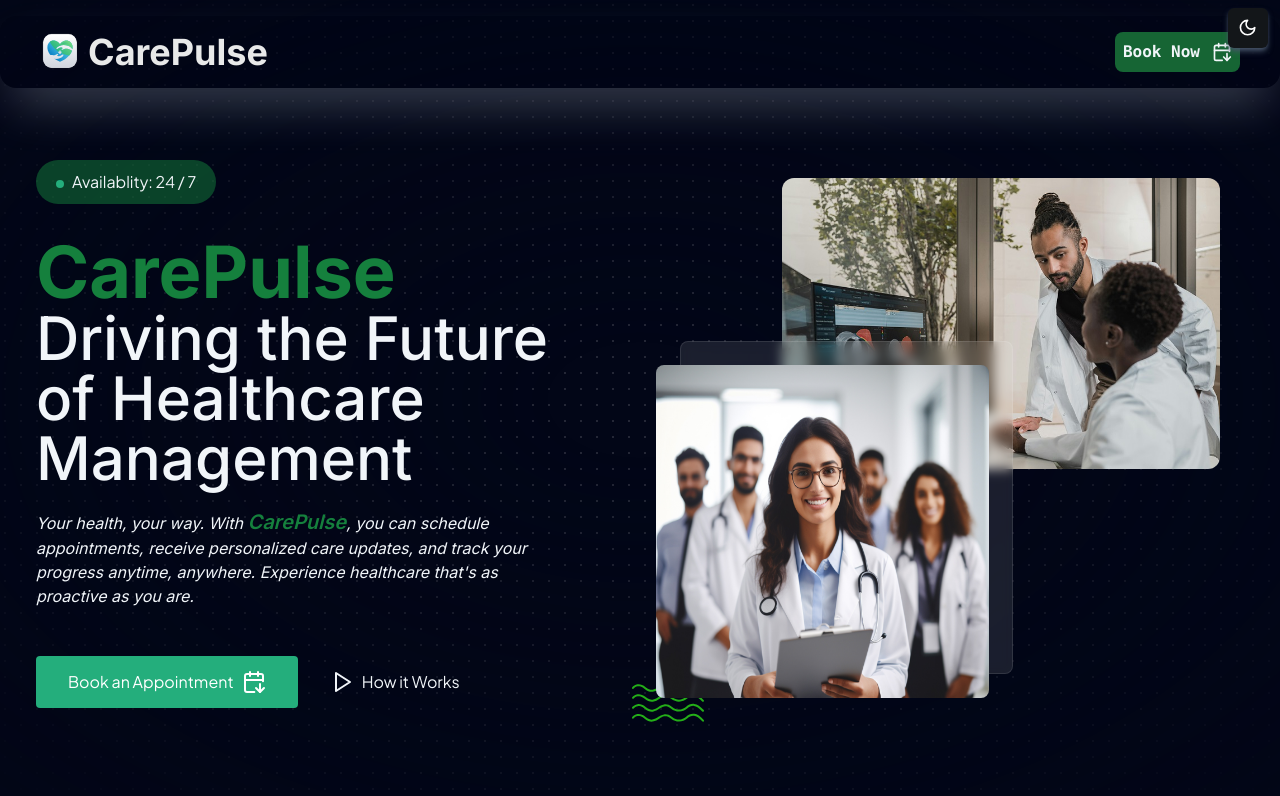
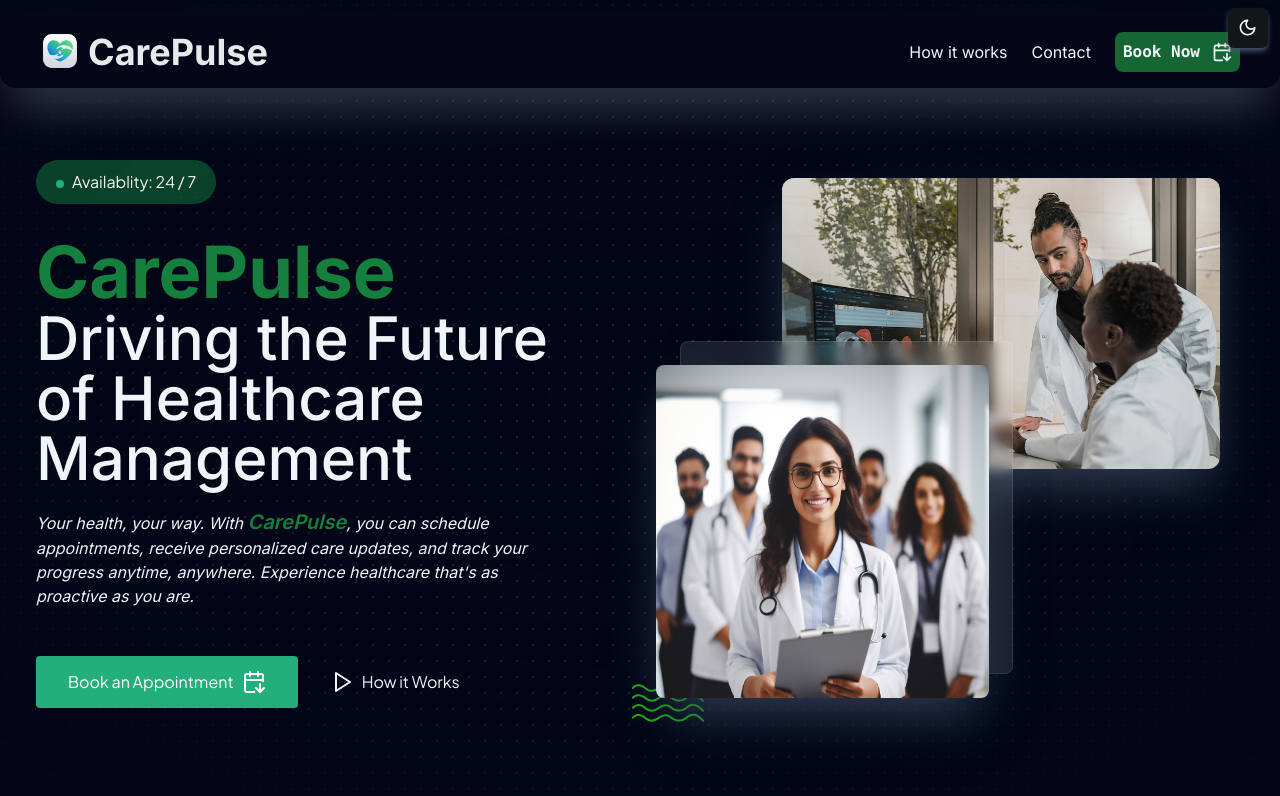
Before and after one commit to YousfiHamza/vitalpath, a Next.js app: page / in a window 1280 px wide. Shown: the top 796 px of the page. Built offline with nearby package versions, Linux system fonts and the light colour scheme.

Commit message:
feat: Navbar (reusable now) + styles refactorings

```diff
--- a/app/admin/page.tsx
+++ b/app/admin/page.tsx
@@ -2,8 +2,10 @@ import Image from "next/image";
 import Link from "next/link";
 import dynamic from "next/dynamic";
 
+import { AdminPanel } from "@/components/sections/AdminPanel";
+import { Navbar } from "@/components/modules/Navbar";
+
 import { getRecentAppointmentList } from "@/lib/actions/appointment.actions";
-import { AdminPanel } from "@/components/sections/AdminPanel";
 
 const LogoutButton = dynamic(
   () => import("@/components/ui/LogoutButton").then(mod => mod.LogoutButton),
@@ -12,28 +14,27 @@ const LogoutButton = dynamic(
   },
 );
 
+const links = [
+  {
+    href: "https://hamza.yousfi.dev",
+    label: "Contact",
+  },
+];
+
 export default async function AdminPage() {
   const appointments = await getRecentAppointmentList();
 
   return (
-    <div className="relative mx-auto flex max-w-7xl flex-col space-y-7">
-      <header className="admin-header flex justify-between">
-        <Link href="/" className="flex h-10 flex-1 items-center gap-2">
-          <Image
-            src="/assets/icons/logo-icon.svg"
-            height={1000}
-            width={1000}
-            alt="patient"
-            className="h-10 w-fit"
-          />{" "}
-          <span className="font-inter text-4xl font-bold text-slate-600 dark:text-light-200">
-            CarePulse
-          </span>
-        </Link>
+    <>
+      {/* Dotted Background */}
+      <div className="absolute bottom-0 left-0 top-0 flex min-h-full w-full items-center justify-center bg-dot-black/[0.3] dark:bg-dot-white/[0.4]">
+        <div className="bg-theme [mask-image:dark:radial-gradient(ellipse_at_center,transparent_50%,black)] pointer-events-none absolute inset-0 flex items-center justify-center [mask-image:radial-gradient(ellipse_at_center,transparent_10%,black)]" />
+      </div>
+      <Navbar links={links}>
         <LogoutButton />
-      </header>
-
-      <main className="admin-main">
+      </Navbar>
+      <main className="relative mx-auto mt-6 flex max-w-7xl flex-col space-y-7 md:mt-12">
+        <div className="admin-main">
           <section className="w-full space-y-2 font-inter">
             <h1 className="header">Welcome Admin 👋</h1>
             <p className="text-theme italic opacity-75">
@@ -41,7 +42,8 @@ export default async function AdminPage() {
             </p>
           </section>
           <AdminPanel appointments={appointments} />
+        </div>
       </main>
-    </div>
+    </>
   );
 }
--- a/app/globals.css
+++ b/app/globals.css
@@ -80,8 +80,8 @@
     @apply text-14-regular justify-items-end text-center text-dark-600 xl:text-left;
   }
 
-  .home-header {
-    @apply sticky top-0 z-40 mx-auto bg-slate-200 p-4 shadow-2xl shadow-slate-900/60 dark:bg-slate-950 dark:shadow-slate-300/30 md:px-10 lg:relative lg:bg-slate-200/30 lg:dark:bg-slate-950/10 xl:mt-4 xl:rounded-2xl;
+  .navbar {
+    @apply sticky top-0 z-40 mx-auto bg-slate-200 p-4 shadow-2xl shadow-slate-900/60 dark:bg-slate-950 dark:shadow-slate-300/30 md:pl-10 md:pr-20 lg:relative lg:bg-slate-100 lg:dark:bg-slate-950 xl:mt-4 xl:rounded-2xl xl:pr-10;
   }
 
   /* ==== SUCCESS */
@@ -126,7 +126,7 @@
 
   /* ==== Stat Card */
   .stat-card {
-    @apply flex flex-1 flex-col gap-6 rounded-2xl bg-transparent bg-cover p-6 shadow-2xl shadow-black/50 transition-all ease-in-out hover:-translate-x-1 hover:-translate-y-2 hover:shadow-xl hover:shadow-black dark:shadow-slate-100/30 hover:dark:shadow-slate-100;
+    @apply bg-theme flex flex-1 flex-col gap-6 rounded-2xl bg-cover p-6 shadow-2xl shadow-black/50 transition-all ease-in-out hover:-translate-x-1 hover:-translate-y-2 hover:shadow-xl hover:shadow-black dark:shadow-slate-200/20 hover:dark:shadow-slate-400;
   }
 
   /* ==== Status Badge */
@@ -136,7 +136,7 @@
 
   /* Data Table */
   .data-table {
-    @apply z-10 w-full overflow-hidden rounded-lg border border-dark-700 shadow-2xl shadow-black dark:border-dark-400;
+    @apply z-10 w-full overflow-hidden rounded-lg border border-dark-700 shadow-2xl shadow-black dark:border-dark-400 dark:shadow-xl dark:shadow-slate-800;
   }
 
   .table-actions {
@@ -255,7 +255,7 @@
   }
 
   .shad-table {
-    @apply overflow-hidden rounded-lg !important;
+    @apply overflow-hidden rounded-t-lg !important;
   }
 
   .shad-table-row-header {
--- a/app/page.tsx
+++ b/app/page.tsx
@@ -1,32 +1,29 @@
 import Link from "next/link";
-import Image from "next/image";
 import { CalendarArrowDown } from "lucide-react";
 
 import HeroSection from "@/components/sections/HeroSection";
+import { Navbar } from "@/components/modules/Navbar";
+
+const links = [
+  {
+    href: "/#how-it-works",
+    label: "How it works",
+  },
+  {
+    href: "https://hamza.yousfi.dev",
+    label: "Contact",
+  },
+];
 
 export default function Home() {
   return (
     <>
       {/* Dotted Background */}
-      <div className="bg-dot-black/[0.3] dark:bg-dot-white/[0.3] absolute left-0 top-0 flex h-screen w-full items-center justify-center">
+      <div className="absolute left-0 top-0 flex h-screen w-full items-center justify-center bg-dot-black/[0.3] dark:bg-dot-white/[0.3]">
         <div className="dark:bg-black-100 bg-theme pointer-events-none absolute inset-0 flex items-center justify-center [mask-image:radial-gradient(ellipse_at_center,transparent_10%,black)]" />
       </div>
       {/* Main Page Content */}
-      <header className="home-header relative flex max-w-7xl justify-between">
-        <div className="flex-1">
-          <Link href="#" className="flex h-10 w-fit items-center gap-2">
-            <Image
-              src="/assets/icons/logo-icon.svg"
-              height={1000}
-              width={1000}
-              alt="patient"
-              className="h-10 w-fit"
-            />{" "}
-            <span className="font-inter text-4xl font-bold text-slate-600 dark:text-light-200">
-              CarePulse
-            </span>
-          </Link>
-        </div>
+      <Navbar links={links}>
         <Link
           href="/login"
           className="flex h-10 w-10 items-center justify-center gap-3 rounded-full bg-green-700 p-1 font-mono font-semibold text-slate-100 hover:opacity-75 dark:bg-green-800 hover:dark:bg-green-700 hover:dark:text-white hover:dark:opacity-100 md:w-auto md:rounded-lg md:px-2 md:py-1"
@@ -34,8 +31,8 @@ export default function Home() {
           <span className="hidden md:block">Book Now</span>{" "}
           <CalendarArrowDown className="h-5 w-5 text-slate-100" />
         </Link>
-      </header>
-      <main className="relative z-30 mx-auto max-w-7xl p-5 md:p-10">
+      </Navbar>
+      <main className="relative z-30 mx-auto max-w-7xl p-5 pb-0 md:p-10 md:pb-0">
         <HeroSection />
       </main>
     </>
--- /dev/null
+++ b/components/modules/Navbar/index.tsx
@@ -0,0 +1,40 @@
+import Link from "next/link";
+import Image from "next/image";
+
+import { NavbarProps } from "./types";
+
+export function Navbar({ links = [], children }: NavbarProps) {
+  return (
+    <header className="navbar relative flex max-w-7xl flex-col justify-between sm:flex-row">
+      <div className="flex-1">
+        <Link href="/" className="flex h-10 w-fit items-center gap-2">
+          <Image
+            src="/assets/icons/logo-icon.svg"
+            height={1000}
+            width={1000}
+            alt="patient"
+            className="h-10 w-fit"
+          />{" "}
+          <span className="font-inter text-4xl font-bold text-slate-600 dark:text-light-200">
+            CarePulse
+          </span>
+          <span className="sr-only">CarePulse Home Page</span>
+        </Link>
+      </div>
+      {links.length > 0 && (
+        <nav className="mt-4 flex items-center justify-end sm:mt-0">
+          {links.map(({ href, label }, idx) => (
+            <Link
+              href={href}
+              key={href + idx}
+              className="text-theme mr-6 font-inter text-base transition-all ease-in-out hover:scale-105 hover:font-medium hover:text-black dark:hover:text-white"
+            >
+              {label}
+            </Link>
+          ))}
+          <div>{children}</div>
+        </nav>
+      )}
+    </header>
+  );
+}
--- /dev/null
+++ b/components/modules/Navbar/types.ts
@@ -0,0 +1,9 @@
+import React from "react";
+
+export type NavbarProps = {
+  links?: {
+    href: string;
+    label: string;
+  }[];
+  children: React.ReactNode;
+};
--- a/components/sections/HeroSection/index.tsx
+++ b/components/sections/HeroSection/index.tsx
@@ -9,7 +9,10 @@ import Waves from "@/public/assets/icons/waves.svg";
 
 export default function HeroSection() {
   return (
-    <div className="text-theme -mx-4 flex flex-wrap items-center">
+    <section
+      id="hero-section"
+      className="text-theme -mx-4 flex flex-wrap items-center"
+    >
       <div id="content" className="w-full px-3 lg:w-1/2">
         <div className="mx-auto mb-6 max-w-[530px] text-center sm:mb-10 lg:mb-0 lg:ml-0 lg:text-left">
           <motion.span
@@ -62,7 +65,7 @@ export default function HeroSection() {
             </Link>
             <Link
               href="#how-it-works"
-              className="inline-flex items-center rounded px-8 py-[14px] text-base hover:underline"
+              className="inline-flex items-center rounded px-8 py-[14px] text-base hover:font-semibold hover:underline"
             >
               <PlayIcon className="mr-2" />
               How it Works
@@ -70,7 +73,7 @@ export default function HeroSection() {
           </motion.div>
         </div>
       </div>
-      <motion.div id="images" className="w-full px-4 lg:w-1/2">
+      <motion.div id="images" className="w-full sm:px-4 lg:w-1/2">
         <div className="relative -z-20 mx-auto h-[333px] w-[300px] max-w-[700px] sm:h-[444px] sm:w-[444px] lg:ml-0 lg:h-[560px] lg:w-full">
           <motion.div
             initial={{ x: 2000, opacity: 0 }}
@@ -86,7 +89,7 @@ export default function HeroSection() {
               style={{ color: "transparent", objectFit: "contain" }}
               src="/assets/images/doctors-office.jpg"
               sizes="(min-width: 400px) 444px, (min-width: 768px) 555px, 666px"
-              className="rounded-xl"
+              className="rounded-xl shadow-2xl shadow-black dark:shadow-slate-700"
             />
           </motion.div>
           <motion.div
@@ -103,7 +106,7 @@ export default function HeroSection() {
               style={{ color: "transparent" }}
               src="/assets/images/onboarding-img.png"
               sizes="(min-width: 400px) 333px, (min-width: 768px) 444px, 555px"
-              className="h-full w-full rounded-lg"
+              className="h-full w-full rounded-lg shadow-2xl shadow-black dark:shadow-slate-700"
             />
             <div className="absolute -right-3 -top-3 -z-10 h-full w-full rounded-lg border border-opacity-10 bg-blue-700 bg-opacity-5 backdrop-blur-[6px] dark:border-white dark:border-opacity-10 dark:bg-white dark:bg-opacity-10 md:-right-6 md:-top-6"></div>
           </motion.div>
@@ -117,6 +120,6 @@ export default function HeroSection() {
           </motion.div>
         </div>
       </motion.div>
-    </div>
+    </section>
   );
 }
--- a/components/ui/pagination.tsx
+++ b/components/ui/pagination.tsx
@@ -8,7 +8,7 @@ const Pagination = ({ className, ...props }: React.ComponentProps<"nav">) => (
   <nav
     role="navigation"
     aria-label="pagination"
-    className={cn("mx-auto flex w-full justify-center", className)}
+    className={cn("bg-theme mx-auto flex w-full justify-center", className)}
     {...props}
   />
 );
```
Lines whose indentation alone changed are shown as unchanged.
